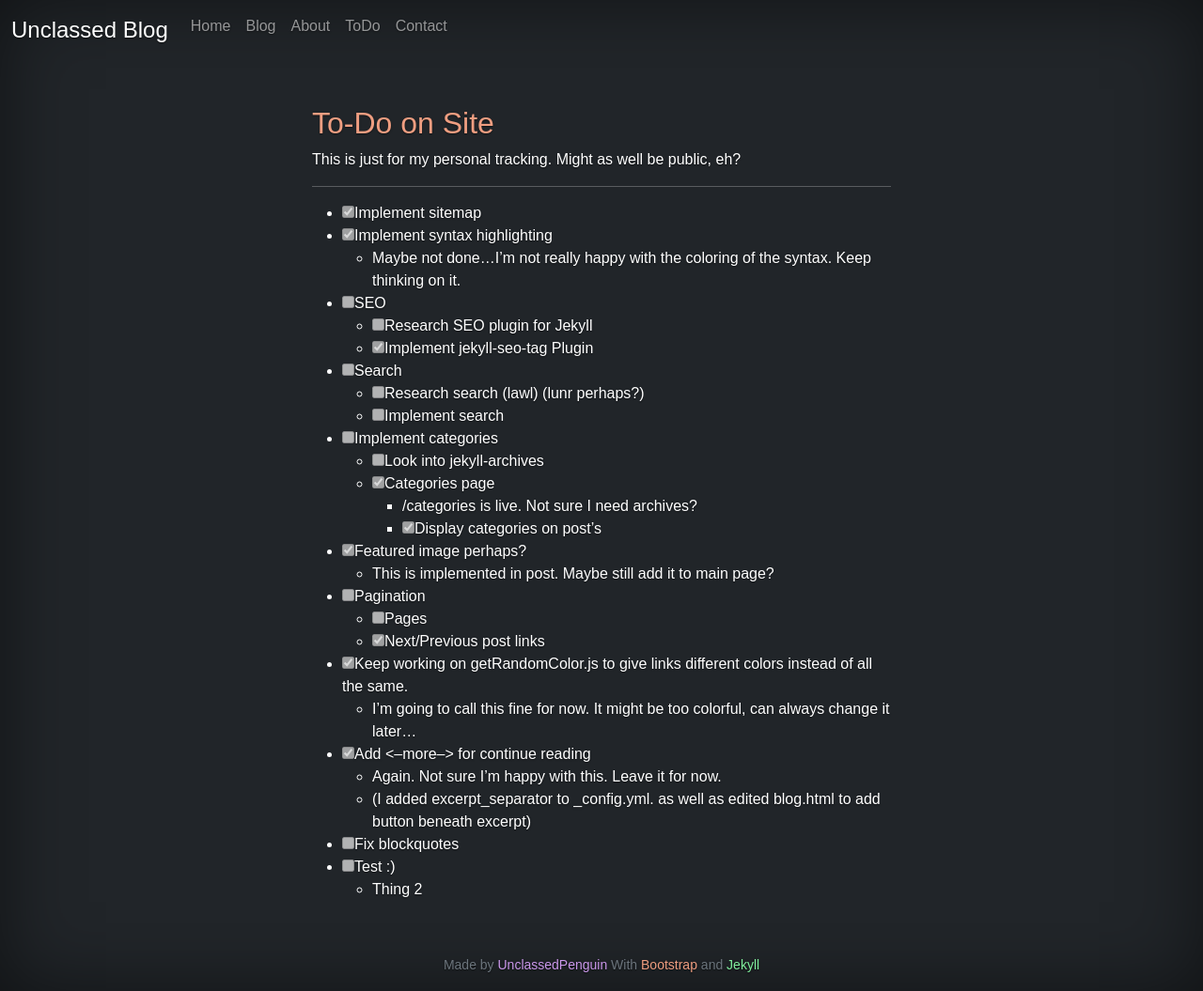
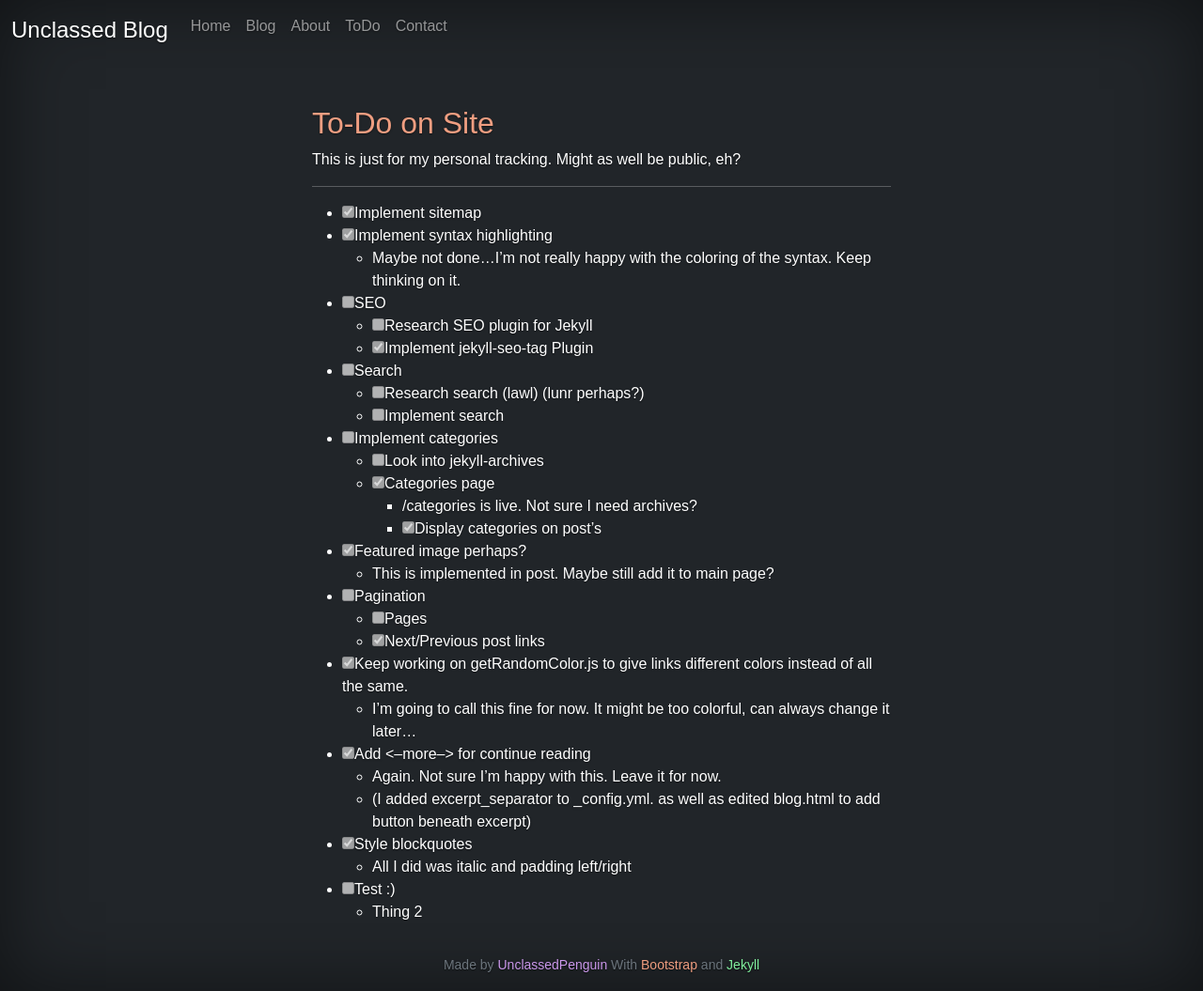
Before and after one commit to UnclassedPenguin/unclassedpenguin.github.io, a Jekyll site: the page built from todo.md, in a window 1280 px wide. Shown: the whole page at 94% size. Built offline with Jekyll 4.4.1, drawn with Linux system fonts in a browser that asks for light colours.

Commit message:
update todo

```diff
--- a/todo.md
+++ b/todo.md
@@ -34,6 +34,7 @@ title: ToDo
 - [x] Add <--more--> for continue reading
   - Again. Not sure I'm happy with this. Leave it for now.
   - (I added excerpt_separator to _config.yml. as well as edited blog.html to add button beneath excerpt)
-- [ ] Fix blockquotes
+- [x] Style blockquotes
+  - All I did was italic and padding left/right
 - [ ] Test :)
   - Thing 2
```
